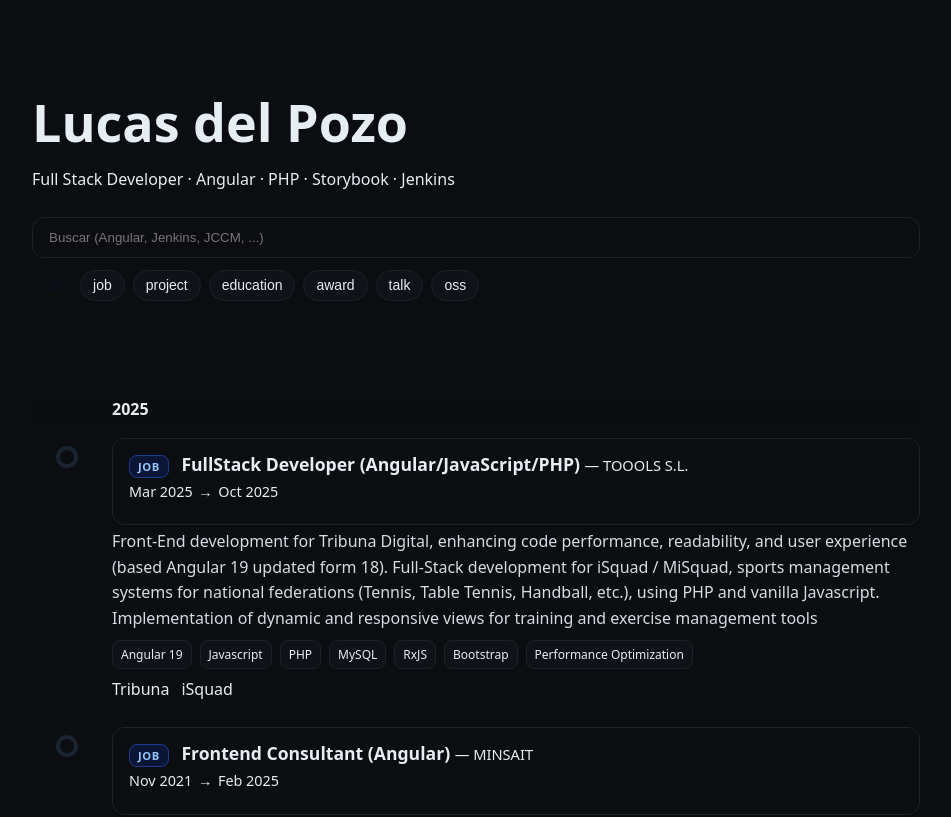
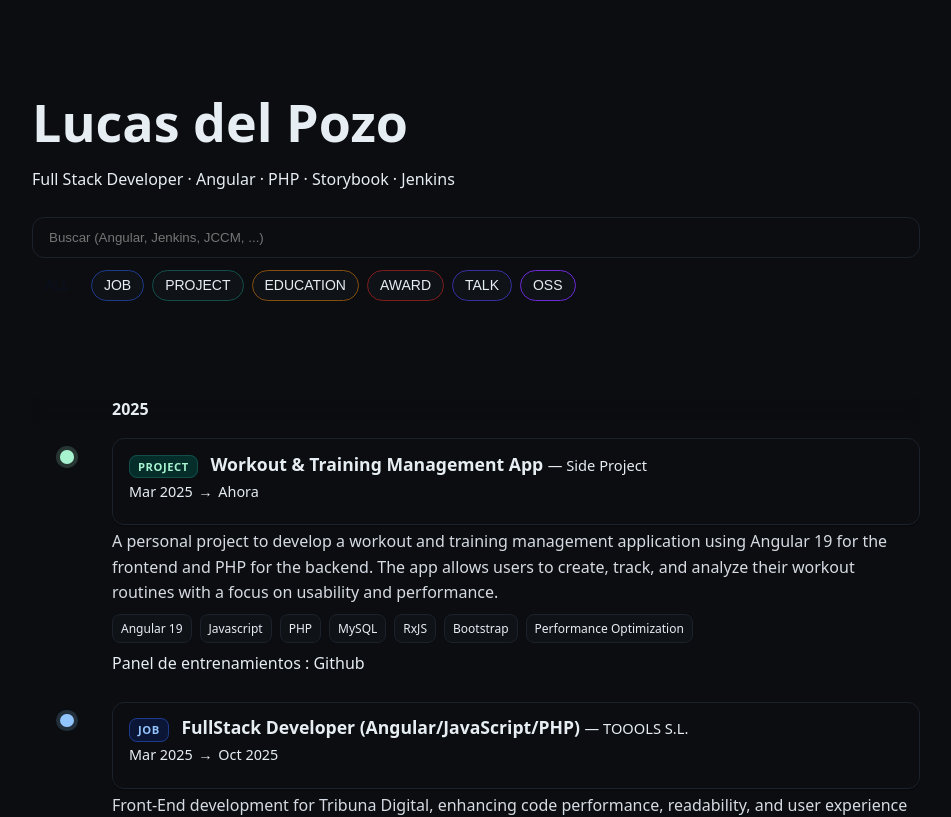
Before and after one commit to FromTheWell/lucas-portfolio, an Angular app: page / in a window 1280 px wide. Shown: the top 817 px of the page, without its empty margins (164-1115 px from the left). Built offline with nearby package versions, Linux system fonts and the light colour scheme.

Commit message:
feat: Added hover style for cards and updated colors for filtered chips

```diff
--- a/src/app/data/timeline.data.ts
+++ b/src/app/data/timeline.data.ts
@@ -2,6 +2,20 @@ import { TimelineItem } from '../models/timeline';
 
 
 export const TIMELINE: TimelineItem[] = [
+  {
+id: '2025-workout-app',
+kind: 'project',
+title: 'Workout & Training Management App',
+org: 'Side Project',
+description: 'A personal project to develop a workout and training management application using Angular 19 for the frontend and PHP for the backend. The app allows users to create, track, and analyze their workout routines with a focus on usability and performance.',
+tech: ['Angular 19', 'Javascript', 'PHP', 'MySQL', 'RxJS', 'Bootstrap', 'Performance Optimization'],
+start: '2025-03',
+end: 'present',
+highlight: true,
+links: [
+{ label: 'Panel de entrenamientos : Github', url: 'https://github.com/FromTheWell/panel-entrenamientos-angular-php' },
+]
+},
 {
 id: '2025-misquad',
 kind: 'job',
--- a/src/app/features/timeline-home/timeline-home.component.html
+++ b/src/app/features/timeline-home/timeline-home.component.html
@@ -14,6 +14,7 @@ aria-label="Buscar en la línea temporal"
 <div class="chips" role="tablist" aria-label="Filtro por tipo">
 <button *ngFor="let k of kinds"
 class="chip"
+[attr.data-kind]="k"
 [class.active]="kind()===k"
 (click)="kind.set(k)"
 role="tab" [attr.aria-selected]="kind()===k">{{ k }}</button>
@@ -32,7 +33,7 @@ role="tab" [attr.aria-selected]="kind()===k">{{ k }}</button>
 <div class="year" [attr.aria-label]="'Año ' + grp[0]">{{ grp[0] }}</div>
 
 
-<article class="entry" *ngFor="let it of grp[1]" tabindex="0">
+<article class="entry" *ngFor="let it of grp[1]" tabindex="0" [attr.data-kind]="it.kind">
 <div class="dot" aria-hidden="true"></div>
 <header>
 <h3>
--- a/src/app/features/timeline-home/timeline-home.component.scss
+++ b/src/app/features/timeline-home/timeline-home.component.scss
@@ -13,8 +13,16 @@
 
 
 .chips { display: flex; gap: .5rem; flex-wrap: wrap; }
-.chip { background: #0f1318; color: var(--fg); border: 1px solid #1b222c; padding: .4rem .75rem; border-radius: 999px; cursor: pointer; font-size: .875rem; }
+.chip { background: #0f1318; color: var(--fg); border: 1px solid #1b222c; padding: .4rem .75rem; border-radius: 999px; cursor: pointer; font-size: .875rem; text-transform: uppercase; transition: border-color .2s ease, background-color .2s ease, color .2s ease; }
 .chip.active { background: var(--accent); color: #0b1020; border-color: transparent; }
+
+/* Borde de chip por tipo (usa misma paleta que badge -> border-color) */
+.chip[data-kind="project"] { border-color: #134e4a; }
+.chip[data-kind="job"] { border-color: #1e3a8a; }
+.chip[data-kind="education"] { border-color: #854d0e; }
+.chip[data-kind="award"] { border-color: #7f1d1d; }
+.chip[data-kind="talk"] { border-color: #3730a3; }
+.chip[data-kind="oss"] { border-color: #6d28d9; }
 
 
 .timeline { background: linear-gradient(180deg, rgba(255,255,255,0.02), transparent 20%), var(--bg); color: var(--fg); }
@@ -26,7 +34,7 @@
 
 
 .entry { position: relative; margin: 1rem 0 1.5rem 0; padding-left: 5rem; }
-.dot { position: absolute; left: 1.75rem; top: .75rem; width: .85rem; height: .85rem; border-radius: 50%; background: var(--accent); box-shadow: 0 0 0 4px rgba(122,162,247,.15); }
+.dot { position: absolute; left: 1.75rem; top: .75rem; width: .85rem; height: .85rem; border-radius: 50%; background: var(--dot-color, var(--accent)); box-shadow: 0 0 0 4px var(--dot-ring, rgba(122,162,247,.15)); transition: box-shadow .25s ease, background-color .25s ease; }
 
 
 .entry header h3 { margin: 0; font-size: 1.1rem; line-height: 1.3; }
@@ -55,7 +63,22 @@
 /* Card look */
 .entry { border-left: 0; }
 .entry > *:not(.dot):not(header) { position: relative; z-index: 1; }
-.entry header { position: relative; z-index: 1; background: var(--card); border: 1px solid #1b222c; padding: .85rem 1rem; border-radius: .75rem; box-shadow: 0 2px 0 rgba(0,0,0,.2); }
+.entry header { position: relative; z-index: 1; background: var(--card); border: 1px solid #1b222c; padding: .85rem 1rem; border-radius: .75rem; box-shadow: 0 2px 0 rgba(0,0,0,.2); transition: box-shadow .25s ease, transform .25s ease, border-color .25s ease; }
+
+/* Hover/focus card effect with colored glow by kind */
+/* Default shadow color (fallback to accent) */
+.entry { --shadow-color: rgba(122,162,247,.25); --shadow-line: rgba(122,162,247,.45); --dot-color: var(--accent); --dot-ring: rgba(122,162,247,.15); }
+
+.entry:hover header,
+.entry:focus-within header { transform: translateY(-2px); box-shadow: 0 10px 24px -8px var(--shadow-color), 0 0 0 1px var(--shadow-line); border-color: var(--shadow-line); }
+
+/* Map shadow variables per kind (matching badge palette) */
+.entry[data-kind="project"] { --shadow-color: rgba(167,243,208,.25); --shadow-line: rgba(167,243,208,.45); --dot-color: #a7f3d0; --dot-ring: rgba(167,243,208,.18); }
+.entry[data-kind="job"] { --shadow-color: rgba(147,197,253,.25); --shadow-line: rgba(147,197,253,.45); --dot-color: #93c5fd; --dot-ring: rgba(147,197,253,.18); }
+.entry[data-kind="education"] { --shadow-color: rgba(253,230,138,.25); --shadow-line: rgba(253,230,138,.45); --dot-color: #fde68a; --dot-ring: rgba(253,230,138,.18); }
+.entry[data-kind="award"] { --shadow-color: rgba(252,165,165,.25); --shadow-line: rgba(252,165,165,.45); --dot-color: #fca5a5; --dot-ring: rgba(252,165,165,.18); }
+.entry[data-kind="talk"] { --shadow-color: rgba(199,210,254,.25); --shadow-line: rgba(199,210,254,.45); --dot-color: #c7d2fe; --dot-ring: rgba(199,210,254,.18); }
+.entry[data-kind="oss"] { --shadow-color: rgba(221,214,254,.25); --shadow-line: rgba(221,214,254,.45); --dot-color: #ddd6fe; --dot-ring: rgba(221,214,254,.18); }
 
 
 /* Appear animation */
```
